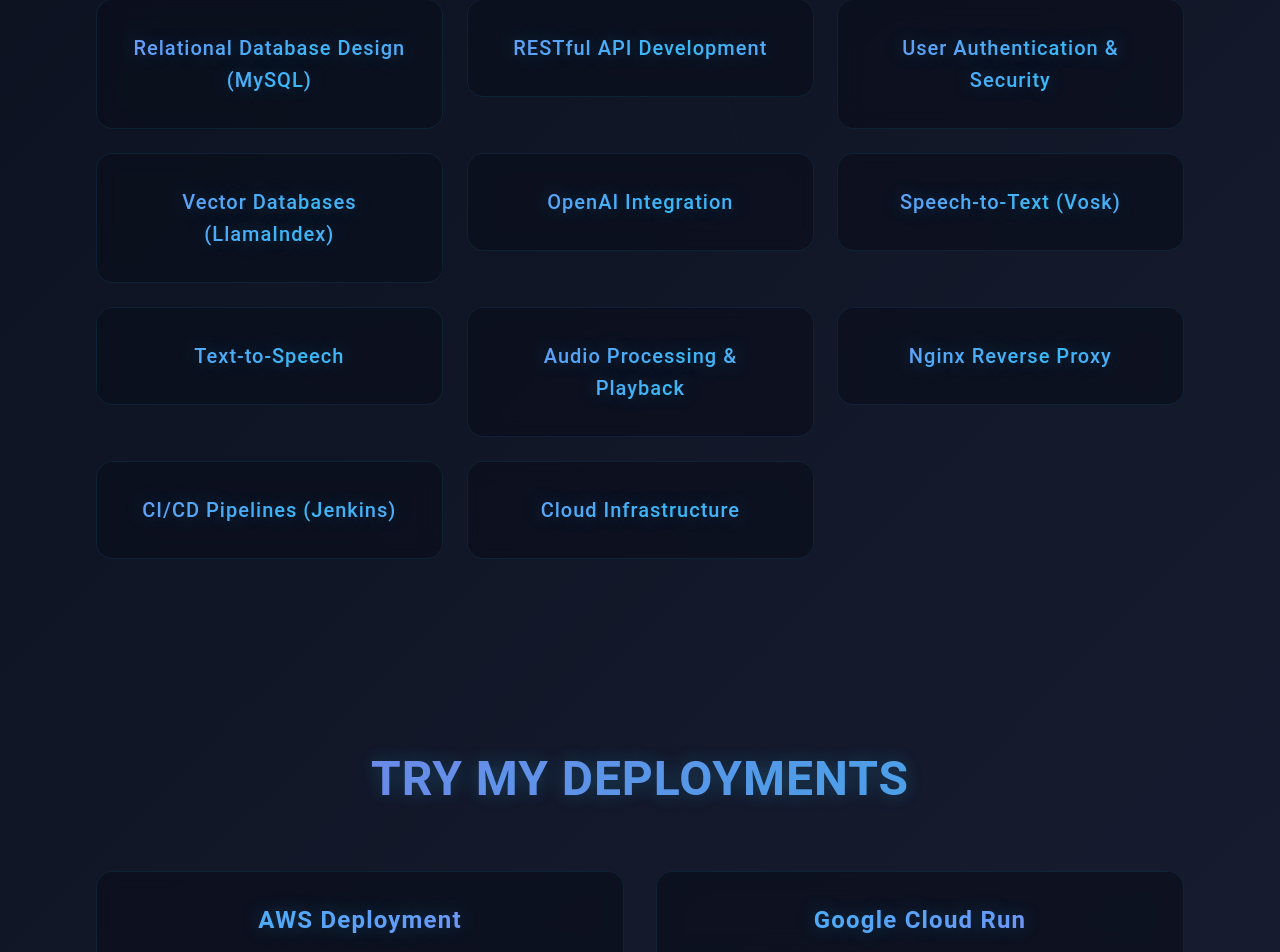
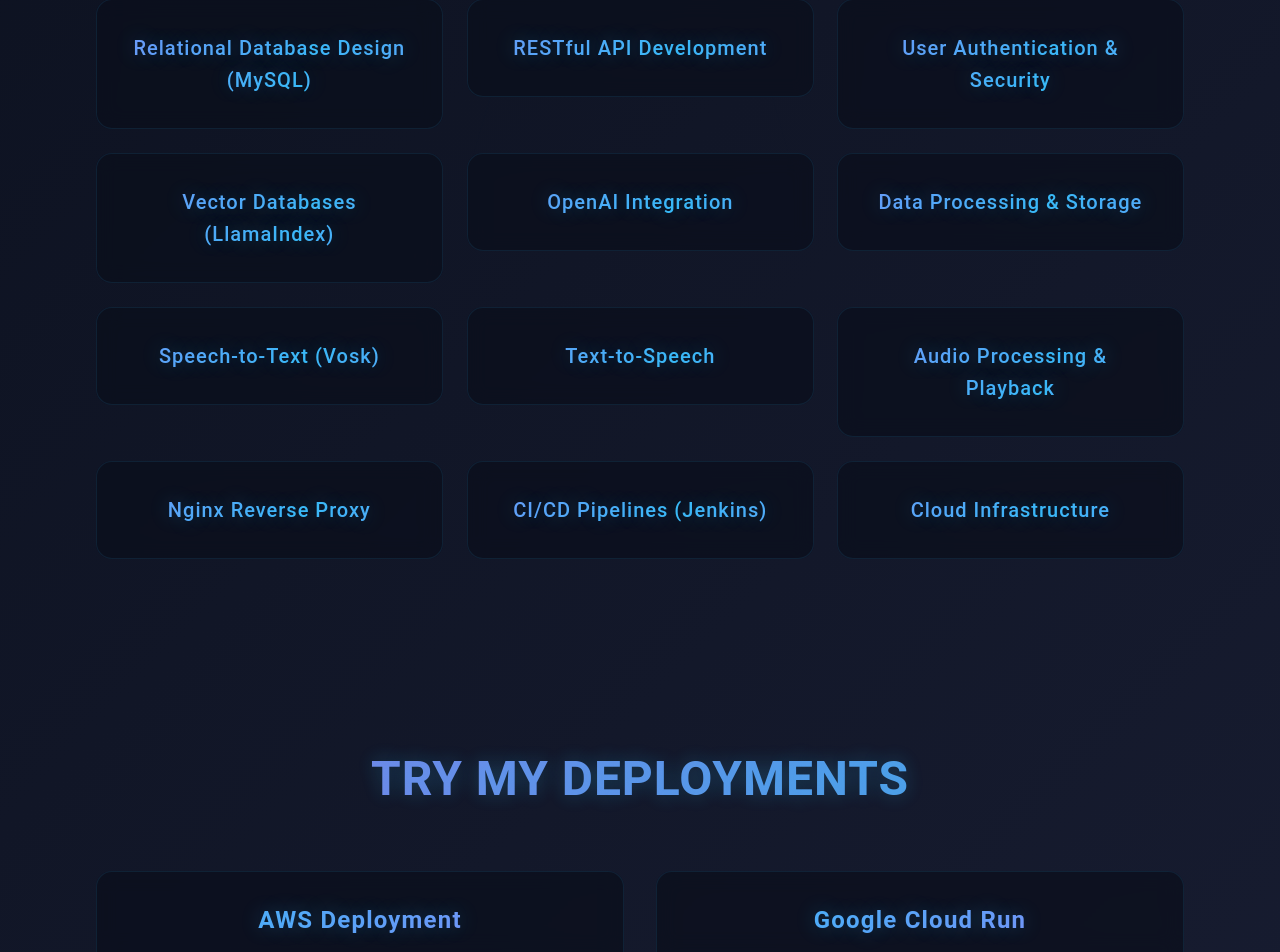
Before and after one commit to joeressler/hubapp_public, a React (Create React App) app in the folder frontend/: page / in a window 1280 px wide. Shown: the part 1048-2000 px from the top of the page. Built offline with nearby package versions, Linux system fonts and the light colour scheme.

Commit message:
Production Push

```diff
--- a/frontend/src/components/Home.tsx
+++ b/frontend/src/components/Home.tsx
@@ -167,6 +167,7 @@
     "User Authentication & Security",
     "Vector Databases (LlamaIndex)",
     "OpenAI Integration",
+    "Data Processing & Storage",
     "Speech-to-Text (Vosk)",
     "Text-to-Speech",
     "Audio Processing & Playback",
```
